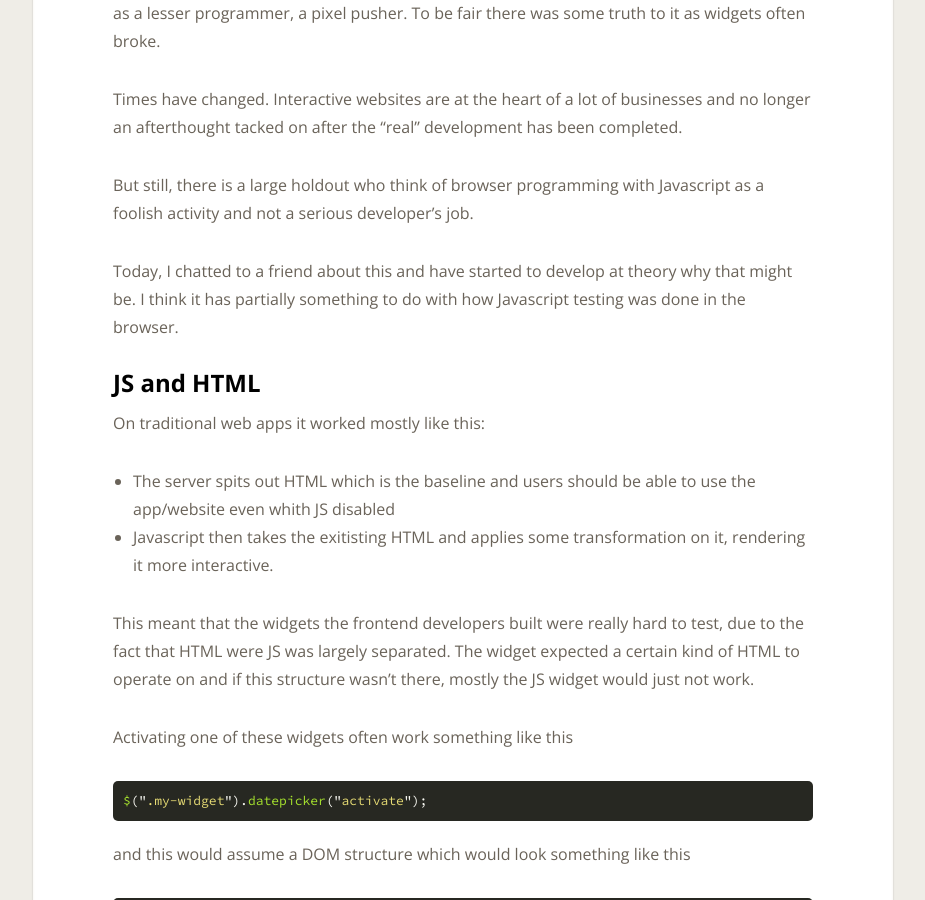
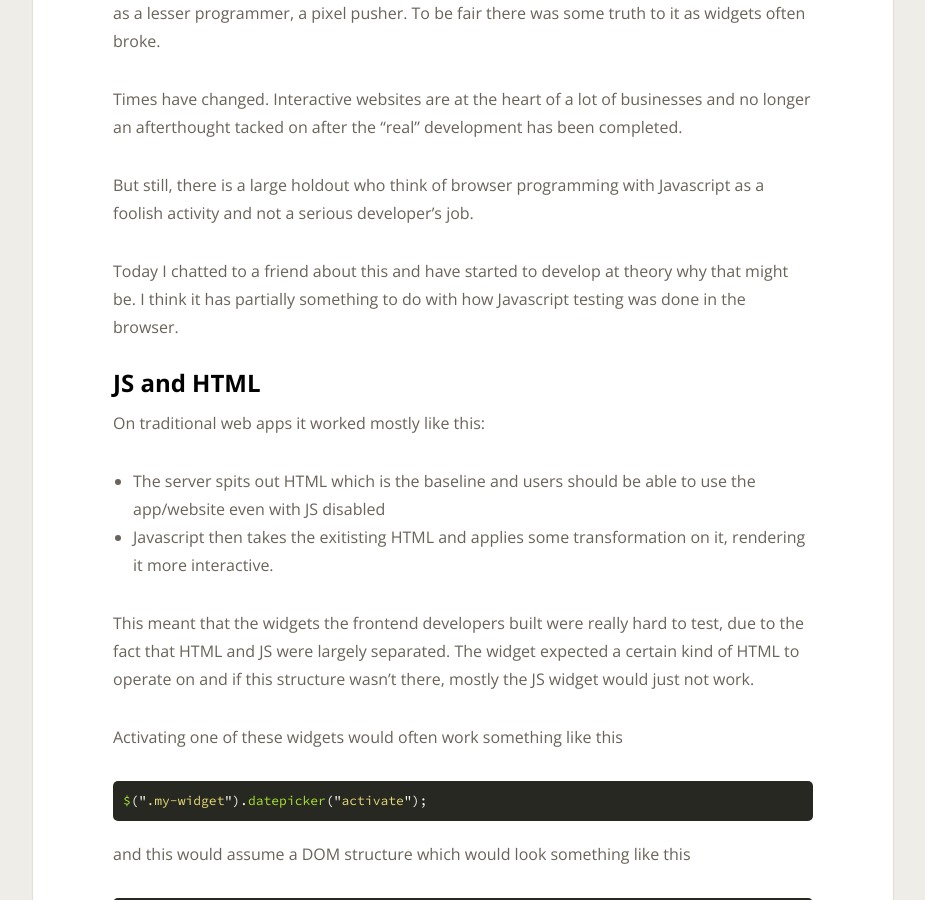
Before and after one commit to leonardehrenfried/blog, a Jekyll site: the page built from _posts/2013-08-19-testing-javascript-uis.md, in a window 1280 px wide and 900 px high, scrolled down 479 px. Shown: the whole window, without its empty margins (177-1102 px from the left). Built offline with Jekyll 4.4.1, drawn with Linux system fonts in a browser that asks for light colours; Markdown is read by kramdown in place of the engine named in the settings; comment, search, counter and statistics services are not loaded; some of the changed text lies outside the part shown.

Commit message:
Grammar & spelling

````diff
--- a/_posts/2013-08-19-testing-javascript-uis.md
+++ b/_posts/2013-08-19-testing-javascript-uis.md
@@ -23,7 +23,7 @@ has been completed.
 But still, there is a large holdout who think of browser programming with
 Javascript as a foolish activity and not a serious developer's job.
 
-Today, I chatted to a friend about this and have started to develop at theory
+Today I chatted to a friend about this and have started to develop at theory
 why that might be. I think it has partially something to do with how Javascript
 testing was done in the browser.
 
@@ -32,16 +32,16 @@ testing was done in the browser.
 On traditional web apps it worked mostly like this:
 
 - The server spits out HTML which is the baseline and users should be able to
-use the app/website even whith JS disabled
+use the app/website even with JS disabled
 - Javascript then takes the exitisting HTML and applies some transformation on
 it, rendering it more interactive.
 
 This meant that the widgets the frontend developers built were really hard to
-test, due to the fact that HTML were JS was largely separated.
+test, due to the fact that HTML and JS were largely separated.
 The widget expected a certain kind of HTML to operate on and if this structure
 wasn't there, mostly the JS widget would just not work.
 
-Activating one of these widgets often work something like this
+Activating one of these widgets would often work something like this
 
 ```javascript
 $(".my-widget").datepicker("activate");
````
Also changed, not shown: other parts of _posts/2013-08-19-testing-javascript-uis.md (+2 -2 lines).
